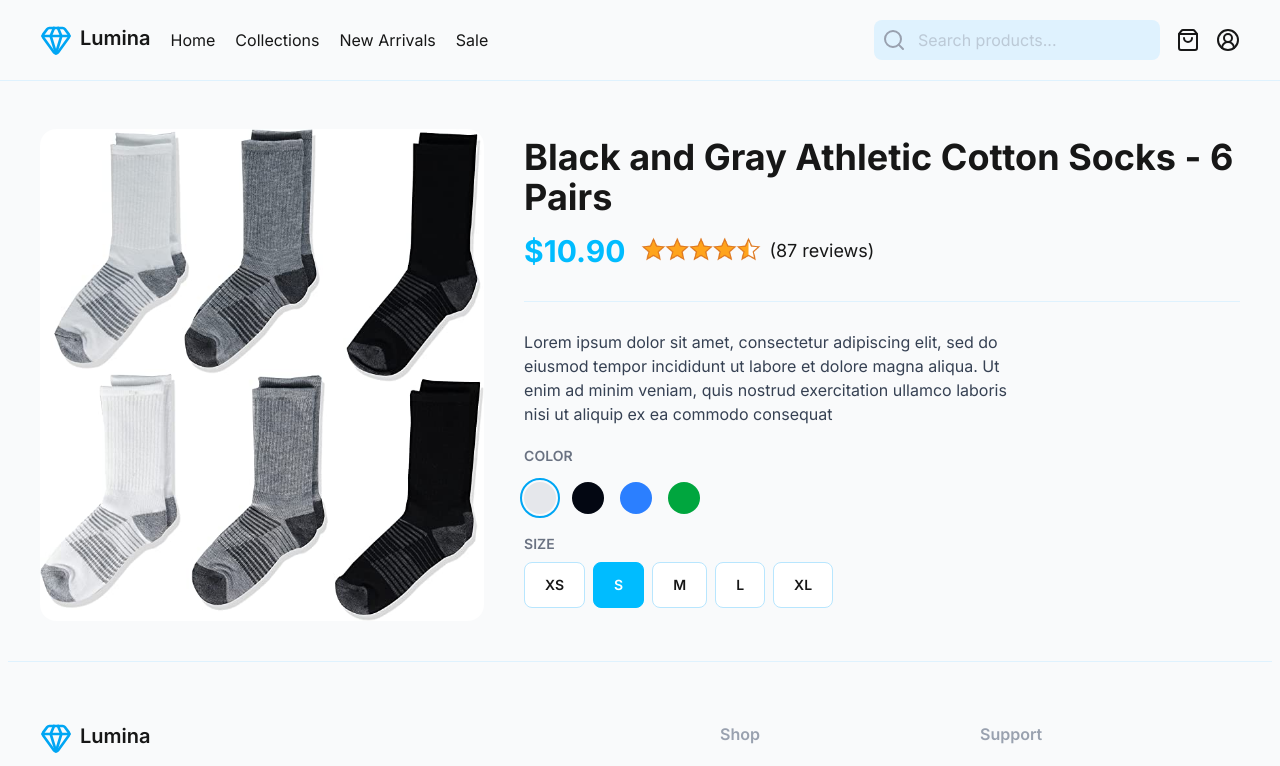
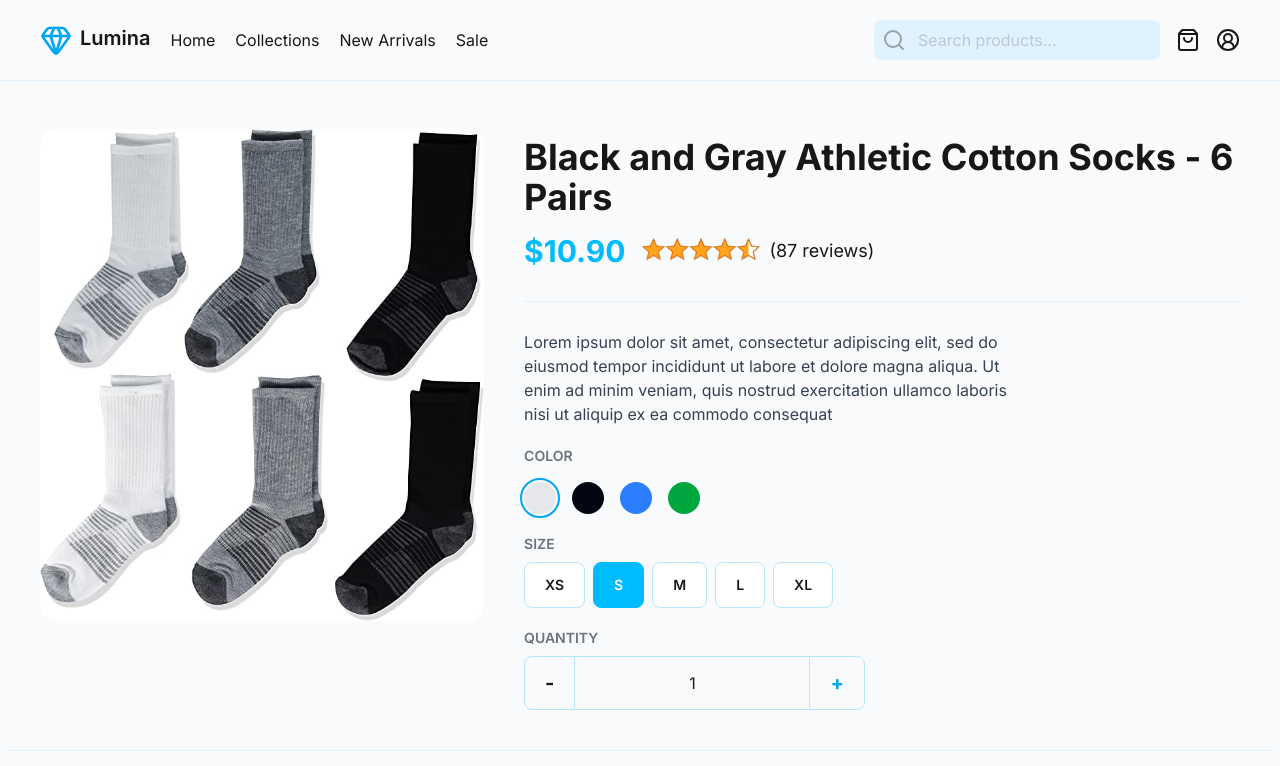
Before and after one commit to dev-dabid/next-ecommerce, a Next.js app: page /collections/1 in a window 1280 px wide. Shown: the top 766 px of the page. Built offline with nearby package versions, Linux system fonts and the light colour scheme.

Commit message:
feat: add QuantitySelector component and integrate it into ProductView

```diff
--- a/src/components/ProductView.tsx
+++ b/src/components/ProductView.tsx
@@ -7,6 +7,7 @@ import { formattedPrice } from "@/app/lib/utils/money";
 import ProductRating from "./ProductRating";
 import SizeSelector from "./SizeSelector";
 import ColorSelector from "./ColorSelector";
+import QuantitySelector from "./QuantitySelector";
 
 type ProductViewProps = {
   id: string;
@@ -28,10 +29,13 @@ const ProductView = ({ id }: ProductViewProps) => {
     { id: 5, name: "XL" },
   ];
 
+  const quantities = [{ id: 1, count: 1 }];
+
   const [mounted, setMounted] = useState(false);
   const [selected, setSelected] = useState({
     color: colors[0],
     size: sizes[1],
+    count: 1,
   });
 
   const { products } = useProducts();
@@ -99,6 +103,10 @@ const ProductView = ({ id }: ProductViewProps) => {
                   setSelected={setSelected}
                   sizes={sizes}
                 />
+                <QuantitySelector
+                  selected={selected}
+                  setSelected={setSelected}
+                />
               </div>
             </div>
           </div>
--- /dev/null
+++ b/src/components/QuantitySelector.tsx
@@ -0,0 +1,50 @@
+"use client";
+
+import type { SelectProperty } from "@/types/types";
+import { Dispatch, SetStateAction } from "react";
+
+type QuantitySelectorProps = {
+  selected: SelectProperty;
+  setSelected: Dispatch<SetStateAction<SelectProperty>>;
+};
+
+const QuantitySelector = ({ selected, setSelected }: QuantitySelectorProps) => {
+  const handleDecrease = () => {
+    setSelected((prev) => {
+      return prev.count <= 1 ? { ...prev } : { ...prev, count: prev.count - 1 };
+    });
+  };
+  const handleIncrease = () => {
+    setSelected((prev) => {
+      return prev.count >= 20
+        ? { ...prev }
+        : { ...prev, count: prev.count + 1 };
+    });
+  };
+  return (
+    <div>
+      <p className="font-semibold mb-2 text-gray-500 text-sm">QUANTITY</p>
+      <div className="flex border border-sky-200 w-fit rounded-lg overflow-hidden">
+        <button
+          className="text-xl font-bold flex gap-2 cursor-pointer  py-3 px-5 active:bg-sky-500 active:text-white hover:bg-sky-200"
+          onClick={handleDecrease}
+        >
+          -
+        </button>
+        <input
+          className="text-center border-l border-l-sky-200  border-r border-r-sky-200 outline-none max-w-[100]"
+          value={selected.count}
+          type="text"
+        />
+        <button
+          className="text-xl text-sky-500  font-bold flex gap-2 cursor-pointer py-3 px-5 active:bg-sky-500 active:text-white hover:bg-sky-200"
+          onClick={handleIncrease}
+        >
+          +
+        </button>
+      </div>
+    </div>
+  );
+};
+
+export default QuantitySelector;
--- a/src/types/types.ts
+++ b/src/types/types.ts
@@ -45,4 +45,5 @@ export type Size = {
 export type SelectProperty = {
   color: Color;
   size: Size;
+  count: number;
 };
```
